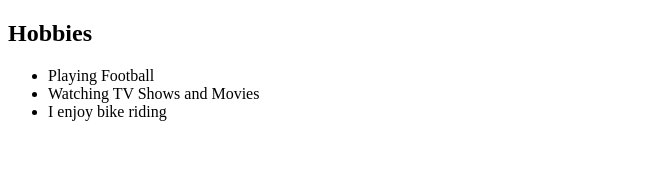
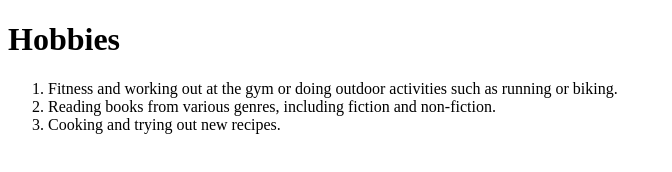
Before and after one commit to vpadala4/cv, a plain HTML site: page hobbies.html in a window 1280 px wide. Shown: the whole page, without its empty margins (0-672 px from the left). Drawn offline with Linux system fonts and the light colour scheme.

Commit message:
New Version

```diff
--- a/hobbies.html
+++ b/hobbies.html
@@ -5,11 +5,11 @@
     <title>Hobbies</title>
 </head>
 <body>
-  <h2>Hobbies</h2>
-  <ul>
-    <li>Playing Football</li>
-    <li>Watching TV Shows and Movies</li>
-    <li>I enjoy bike riding</li>
-  </ul>
+    <h1>Hobbies</h1>
+        <ol type="1">
+            <li>Fitness and working out at the gym or doing outdoor activities such as running or biking.</li>
+            <li>Reading books from various genres, including fiction and non-fiction.</li>
+            <li>Cooking and trying out new recipes.</li>
+        </ol>
 </body>
 </html>
```
